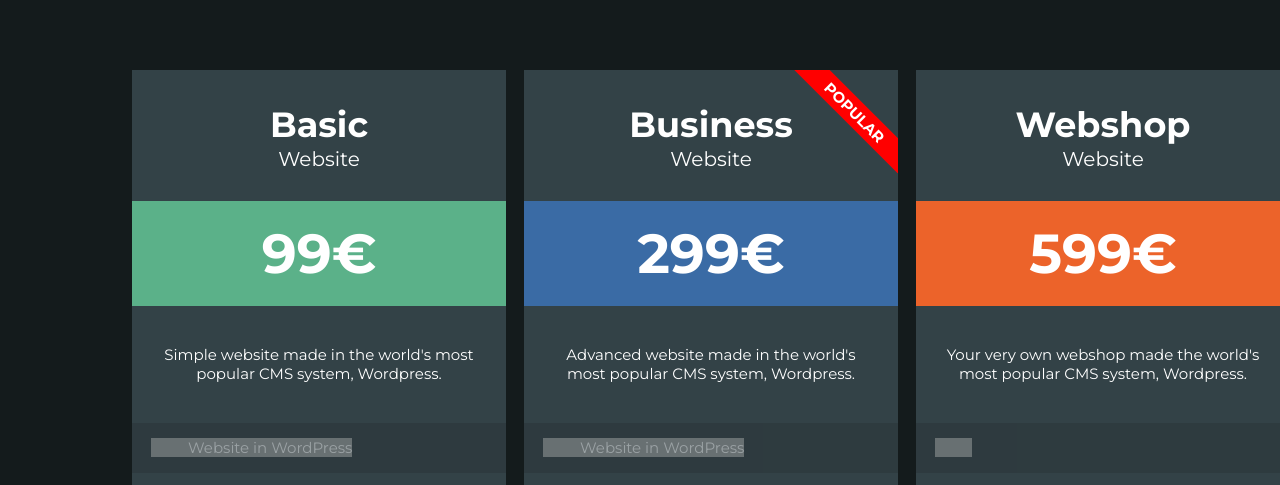
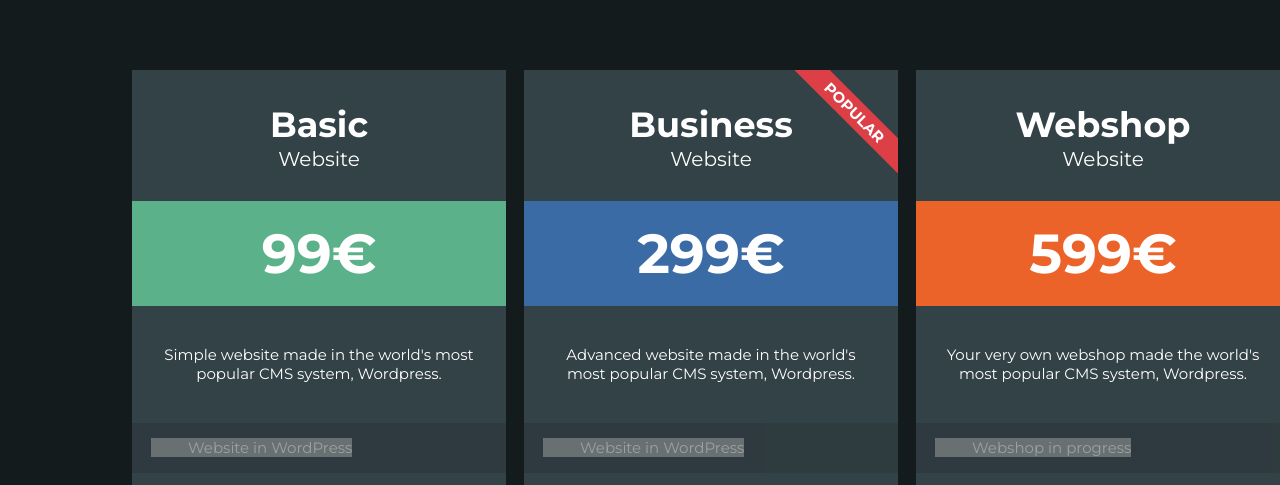
Before and after one commit to YevhenTiaka/secondProject, a plain HTML site: page index.html in a window 1280 px wide. Shown: the top 485 px of the page. Drawn offline with nearby package versions, Linux system fonts and the light colour scheme; grey boxes are pictures that could not be loaded.

Commit message:
secondProject

```diff
--- a/index.html
+++ b/index.html
@@ -68,7 +68,7 @@
         <p class="price-card__description">
           Your very own webshop made the world's most popular CMS system, Wordpress.</p>
     <ul class="price-card__options-list">
-          <li class="price-card__item"><i class="price-card__item-orange"> </i></li>
+          <li class="price-card__item"><i class="price-card__item-orange">Webshop in progress </i></li>
           <li class="price-card__item"><i class="price-card__item-orange">3-5 sub pages </i></li>
           <li class="price-card__item" ><i class="price-card__item-orange">Theme customized</i></li>
           <li class="price-card__item"><i class="price-card__item-orange">Help and guidance</i></li>
--- a/styles/price-card.scss
+++ b/styles/price-card.scss
@@ -18,7 +18,7 @@
     right: -30px;
     height: 25px;
     width: 147px;
-    background-color: red;
+    background-color: #dc3f45;
     text-align: center;
     transform: rotate(45deg);
     font-weight: 700;
```
Also changed, not shown: styles.css.
